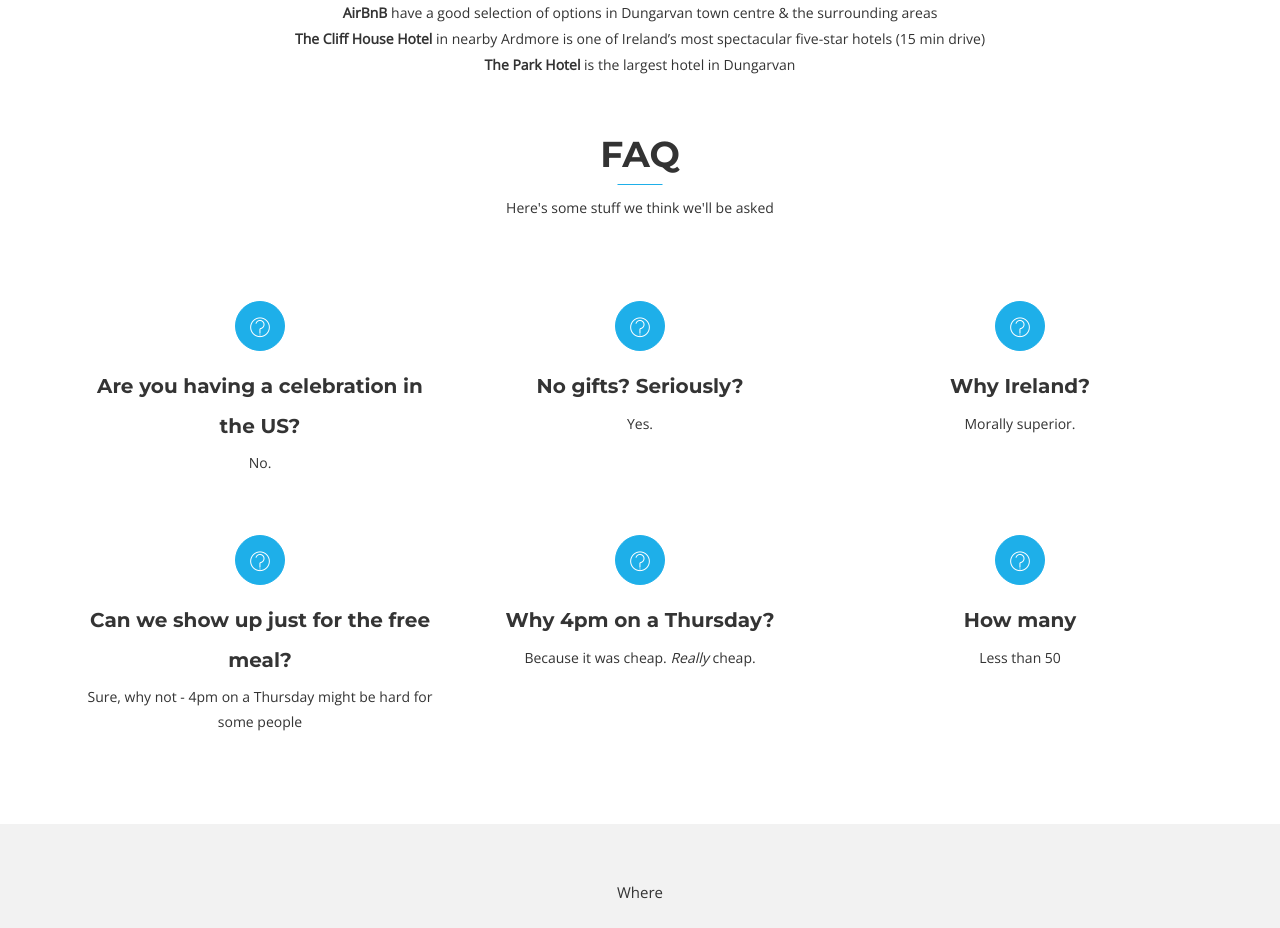
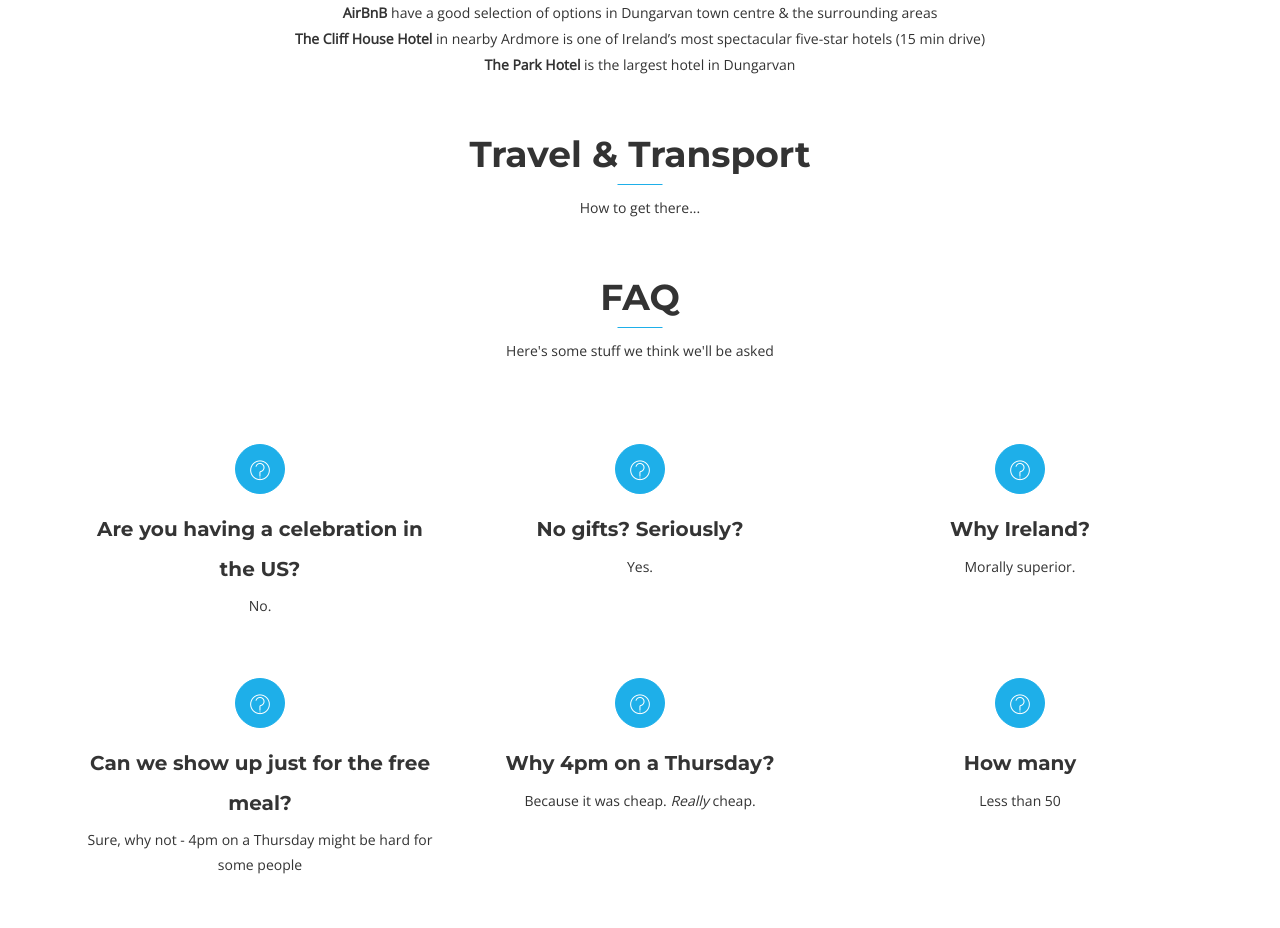
Before and after one commit to cianclarke/www.katharinecian.com, a website: page index.html in a window 1280 px wide. Shown: the part 1139-2067 px from the top of the page. Drawn offline with nearby package versions, Linux system fonts and the light colour scheme; some packages are replaced by stand-ins of ours; files whose address does not match are found by name.

Commit message:
more content

```diff
--- a/index.html
+++ b/index.html
@@ -145,6 +145,18 @@
               <strong>The Cliff House Hotel</strong> in nearby Ardmore is one of Ireland’s most spectacular five-star hotels (15 min drive) <br />
               <strong>The Park Hotel</strong> is the largest hotel in Dungarvan<br />
 
+            </div>
+          </div>
+        </div>
+
+        <div class="row justify-content-center">
+          <div class="col-md-8 col-lg-8 col-xs-12 text-center">
+
+            <h2 class="section-title">
+              Travel & Transport
+            </h2>
+            <div class="section-info">
+              How to get there...
             </div>
           </div>
         </div>
```
